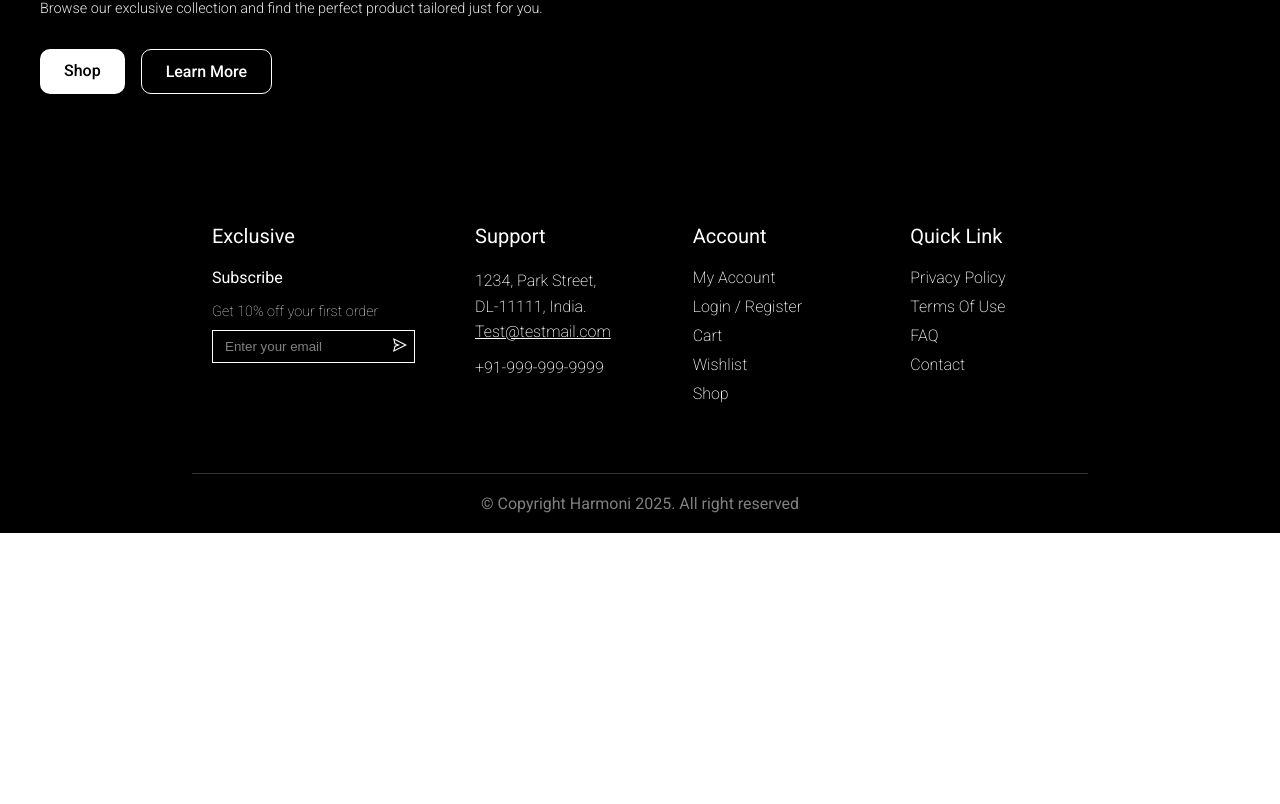
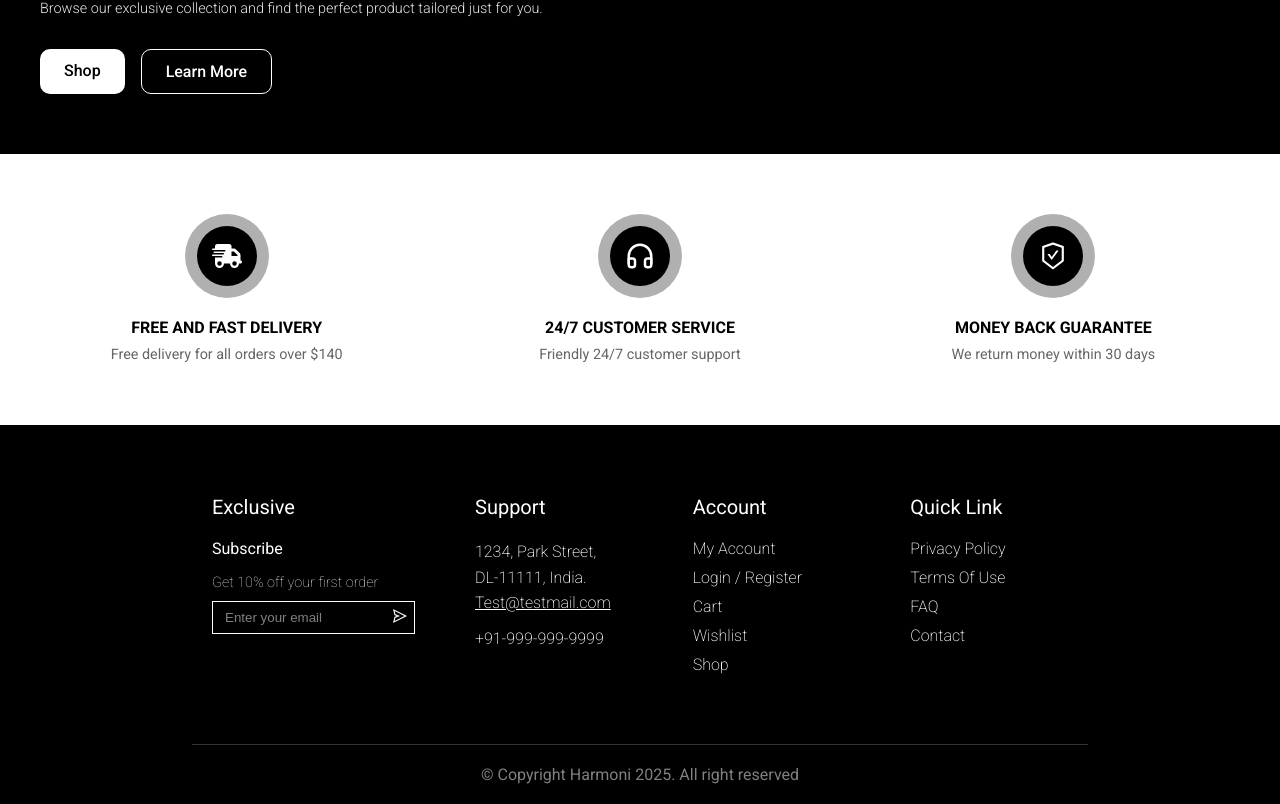
Before and after one commit to nikhilsinha822/harmoni, a React (Vite) app: page / in a window 1280 px wide. Shown: the part 836-1640 px from the top of the page. Before the commit the page ends 1369 px from the top, so only its background shows below. Built offline with nearby package versions, Linux system fonts and the light colour scheme; the HTML template or start-up script is replaced by a standard one.

Commit message:
added the feature section

```diff
--- /dev/null
+++ b/src/pages/Home/components/Features/Features.css
@@ -0,0 +1,81 @@
+.features {
+  padding: 60px 20px;
+  background-color: #fff;
+}
+
+.features-container {
+  max-width: 1200px;
+  margin: 0 auto;
+  display: grid;
+  grid-template-columns: repeat(3, 1fr);
+  gap: 40px;
+}
+
+.feature-item {
+  display: flex;
+  flex-direction: column;
+  align-items: center;
+  text-align: center;
+}
+
+.feature-icon {
+  width: 60px;
+  height: 60px;
+  background-color: #000;
+  color: white;
+  border-radius: 50%;
+  display: flex;
+  align-items: center;
+  justify-content: center;
+  padding: 15px;
+}
+
+.feature-icon-cover {
+  padding: 0.75rem;
+  background-color:rgb(176, 176, 176);
+  margin-bottom: 20px;
+  border-radius: 50%;
+}
+
+.feature-icon svg {
+  width: 100%;
+  height: 100%;
+  stroke: #fff;
+}
+
+.feature-title {
+  font-size: 1rem;
+  font-weight: bold;
+  margin-bottom: 8px;
+  text-transform: uppercase;
+}
+
+.feature-description {
+  font-size: 0.9rem;
+  color: #666;
+  line-height: 1.4;
+}
+
+/* Responsive Design */
+@media screen and (max-width: 768px) {
+  .features-container {
+    grid-template-columns: repeat(2, 1fr);
+    gap: 30px;
+  }
+}
+
+@media screen and (max-width: 480px) {
+  .features-container {
+    grid-template-columns: 1fr;
+    gap: 40px;
+  }
+
+  .features {
+    padding: 40px 20px;
+  }
+
+  .feature-item {
+    max-width: 300px;
+    margin: 0 auto;
+  }
+}
--- /dev/null
+++ b/src/pages/Home/components/Features/index.tsx
@@ -0,0 +1,50 @@
+import './Features.css';
+import { FiHeadphones } from "react-icons/fi";
+import { FaTruckFast } from "react-icons/fa6";
+import { AiOutlineSafetyCertificate } from "react-icons/ai";
+
+const Features = () => {
+    const features = [
+        {
+            icon: (
+                <FaTruckFast />
+            ),
+            title: 'FREE AND FAST DELIVERY',
+            description: 'Free delivery for all orders over $140'
+        },
+        {
+            icon: (
+                <FiHeadphones />
+            ),
+            title: '24/7 CUSTOMER SERVICE',
+            description: 'Friendly 24/7 customer support'
+        },
+        {
+            icon: (
+                <AiOutlineSafetyCertificate />
+            ),
+            title: 'MONEY BACK GUARANTEE',
+            description: 'We return money within 30 days'
+        }
+    ];
+
+    return (
+        <section className="features">
+            <div className="features-container">
+                {features.map((feature, index) => (
+                    <div key={index} className="feature-item">
+                        <div className="feature-icon-cover">
+                            <div className="feature-icon">
+                                {feature.icon}
+                            </div>
+                        </div>
+                        <h3 className="feature-title">{feature.title}</h3>
+                        <p className="feature-description">{feature.description}</p>
+                    </div>
+                ))}
+            </div>
+        </section>
+    );
+};
+
+export default Features;
--- a/src/pages/Home/index.tsx
+++ b/src/pages/Home/index.tsx
@@ -1,11 +1,13 @@
 import Hero from "./components/Hero"
 import Banner from "./components/Banner"
+import Features from "./components/Features"
 
 const Home = () => {
     return (
         <div>
             <Hero />
             <Banner />
+            <Features />
         </div>
     )
 }
```
